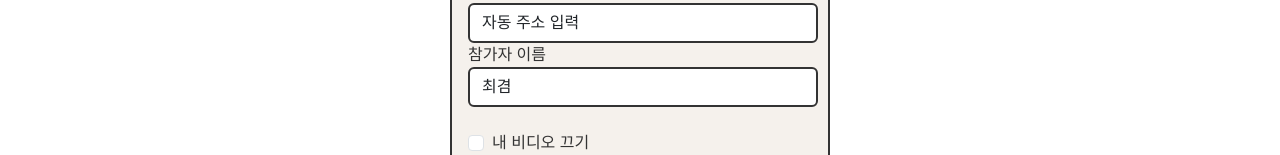
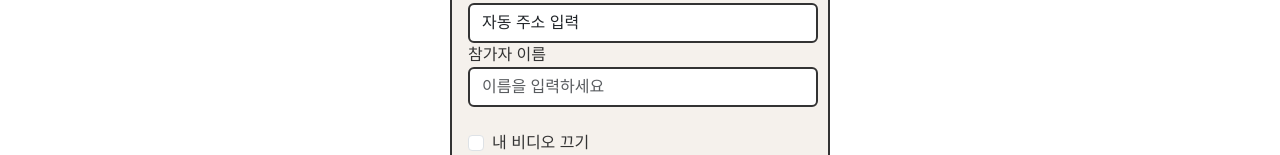
Before and after one commit to suyeon419/iLog, a React (Vite) app in the folder iLog/: page /meeting/create in a window 1280 px wide. Shown: the part 404-559 px from the top of the page. Built offline with nearby package versions, Linux system fonts and the light colour scheme.

Commit message:
화상회의 연동

```diff
--- /dev/null
+++ b/iLog/src/api/note.js
@@ -0,0 +1 @@
+//여기에 note관련 api정리해서 하십쇼
--- a/iLog/src/pages/meeting/CreateMeeting.jsx
+++ b/iLog/src/pages/meeting/CreateMeeting.jsx
@@ -1,13 +1,40 @@
-import React, { useState } from 'react';
+import React, { useEffect, useState } from 'react';
 import { Form, Button, Card, Container } from 'react-bootstrap';
 import { useNavigate } from 'react-router-dom';
+import { jwtDecode } from 'jwt-decode';
+import { getUserById } from '../../api/user';
 
 export default function CreateMeeting() {
     const navigate = useNavigate();
 
     const [meetingURL, setMeetingURL] = useState('자동 주소 입력');
-    const [name, setName] = useState('최겸');
+    const [name, setName] = useState('');
     const [video, setVideo] = useState(false);
+
+    useEffect(() => {
+        const token = localStorage.getItem('accessToken');
+        if (token) {
+            try {
+                const decoded = jwtDecode(token); // ✅ 토큰에서 id 추출
+                const userId = decoded.id;
+
+                getUserById(userId)
+                    .then((data) => {
+                        if (data && data.name) {
+                            setName(data.name);
+                        } else if (data?.data?.name) {
+                            setName(data.data.name);
+                        }
+                    })
+                    .catch((err) => {
+                        console.error('❌ [JoinMeeting] 사용자 정보 요청 실패:', err);
+                    });
+            } catch (err) {
+                console.error('❌ [JoinMeeting] JWT 디코딩 실패:', err);
+                localStorage.removeItem('accessToken');
+            }
+        }
+    }, []);
 
     const handlerSubmit = (e) => {
         e.preventDefault();
@@ -42,13 +69,7 @@ export default function CreateMeeting() {
 
                         <Form.Group>
                             <Form.Label>참가자 이름</Form.Label>
-                            <Form.Control
-                                type="text"
-                                value={name}
-                                placeholder="이름을 입력하세요"
-                                onChange={(e) => setName(e.target.value)}
-                                required
-                            />
+                            <Form.Control type="text" value={name} placeholder="이름을 입력하세요" required readOnly />
                         </Form.Group>
 
                         <Form.Group className="mt-4">
--- a/iLog/src/pages/meeting/JoinMeeting.jsx
+++ b/iLog/src/pages/meeting/JoinMeeting.jsx
@@ -1,13 +1,40 @@
-import React, { useState } from 'react';
+import React, { useEffect, useState } from 'react';
 import { Container, Form, Button, Card } from 'react-bootstrap';
 import { useNavigate } from 'react-router-dom';
+import { getUserById } from '../../api/user';
+import { jwtDecode } from 'jwt-decode';
 
 export default function JoinMeeting() {
     const navigate = useNavigate();
 
     const [meetingURL, setMeetingURL] = useState('');
-    const [name, setName] = useState('최겸');
+    const [name, setName] = useState('');
     const [video, setVideo] = useState(false);
+
+    useEffect(() => {
+        const token = localStorage.getItem('accessToken');
+        if (token) {
+            try {
+                const decoded = jwtDecode(token); // ✅ 토큰에서 id 추출
+                const userId = decoded.id;
+
+                getUserById(userId)
+                    .then((data) => {
+                        if (data && data.name) {
+                            setName(data.name);
+                        } else if (data?.data?.name) {
+                            setName(data.data.name);
+                        }
+                    })
+                    .catch((err) => {
+                        console.error('❌ [JoinMeeting] 사용자 정보 요청 실패:', err);
+                    });
+            } catch (err) {
+                console.error('❌ [JoinMeeting] JWT 디코딩 실패:', err);
+                localStorage.removeItem('accessToken');
+            }
+        }
+    }, []);
 
     const handlerSubmit = (e) => {
         e.preventDefault();
@@ -48,13 +75,7 @@ export default function JoinMeeting() {
 
                         <Form.Group>
                             <Form.Label>참가자 이름</Form.Label>
-                            <Form.Control
-                                type="text"
-                                value={name}
-                                onChange={(e) => setName(e.target.value)}
-                                placeholder="이름을 입력하세요"
-                                required
-                            />
+                            <Form.Control type="text" value={name} placeholder="이름을 입력하세요" required />
                         </Form.Group>
 
                         <Form.Group className="mt-4">
```
